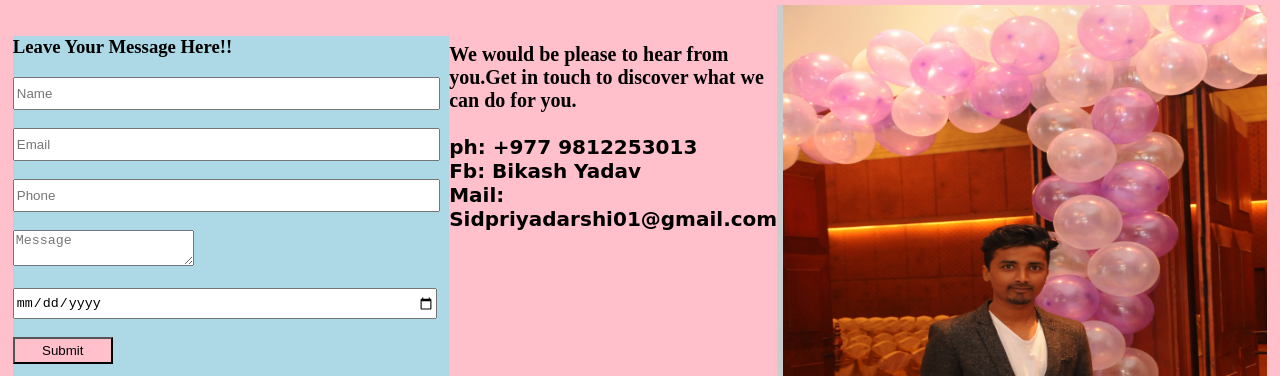
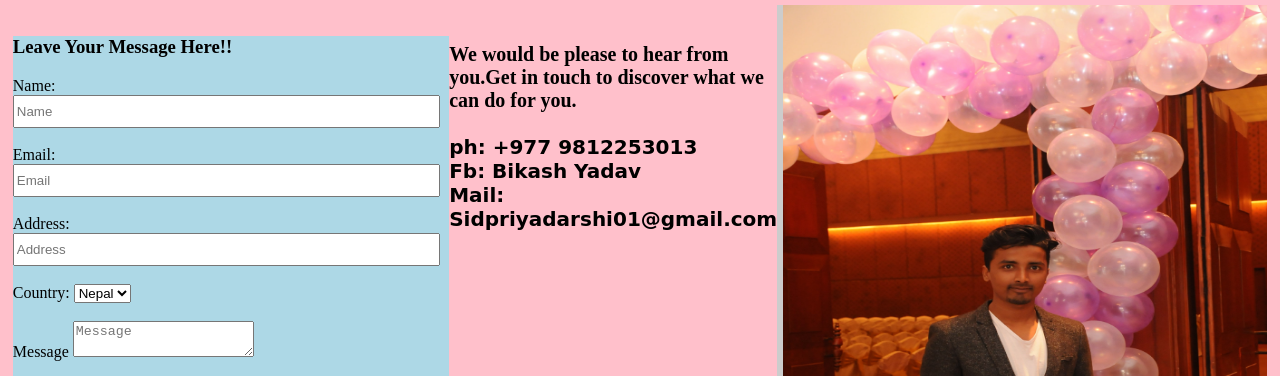
Before and after one commit to Bikashkr/csy1018b, a plain HTML site: page contact.html in a window 1280 px wide. Shown: the part 406-782 px from the top of the page. Drawn offline with Linux system fonts and the light colour scheme.

Commit message:
This is my  fifth commit

```diff
--- a/contact.html
+++ b/contact.html
@@ -73,13 +73,27 @@
 
                   <div class= "yadav">
                     <h3>Leave Your Message Here!!</h3>
-                    <input type="text" names"name" placeholder="Name"/><br><br>
-                    <input type="email" names"email" placeholder="Email"/><br><br>
-                    <input type="text" names"phone" placeholder="Phone"/><br><br>
-                    <textarea name"message" placeholder="Message"></textarea><br><br>
+                    <label>Name:</label>
+                    <input type="text" names"name" placeholder="Name" required/><br><br>
+                      <label>Email:</label>
+                    <input type="email" names"email" placeholder="Email" required/><br><br>
+                      <label>Address:</label>
+                    <input type="text" names"Address" placeholder="Address" required/><br><br>
+
+                          <label>Country:</label>
+                  <select name="country">
+                      <option value="Nepal">Nepal</option>
+                        <option value="India">India</option>
+                        <option value="Uk">UK</option>
+                          <option value="China">Chian</option>
+                          </select>  <br><br>
+
+                    <label>Message</label>
+                    <textarea name"message" placeholder="Message"required></textarea><br><br>
+
                     <input type="date" names"birth_date"value="date"/> <br><br>
                     <div class="submit">
-                    <input type="submit" names"send" placeholder="send"/><br><br>
+                    <input type="submit" names"send"  value="send"placeholder="send"/><br><br>
                   </div>
 
 
```
